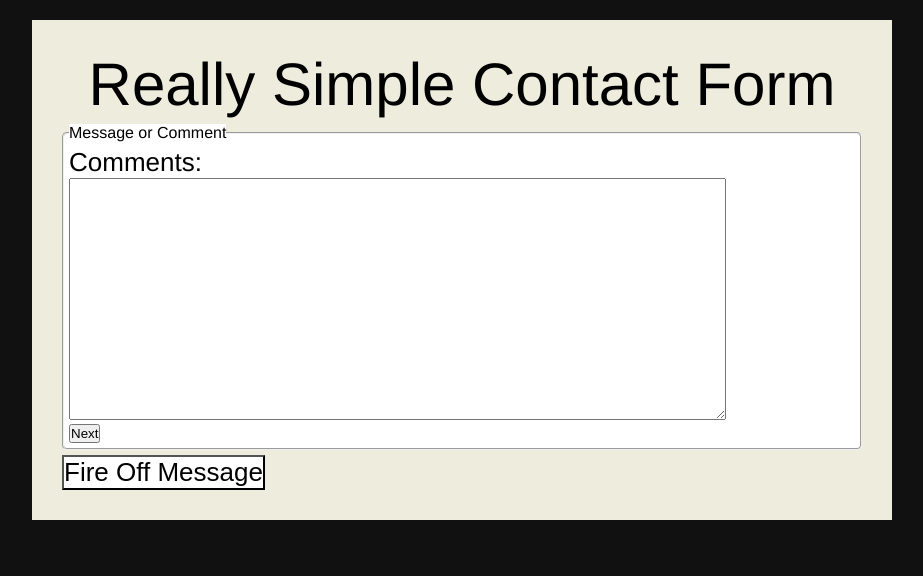
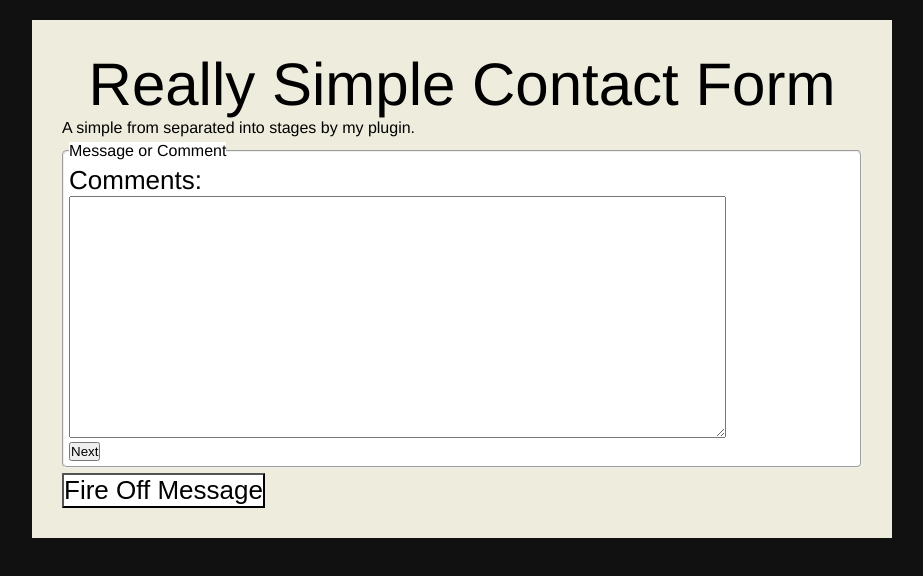
Before and after one commit to tomrogers123/StageForm-jQuery-Plugin, a plain HTML site: page demo/index.html in a window 1280 px wide. Shown: the whole page, without its empty margins (178-1101 px from the left). Drawn offline with nearby package versions, Linux system fonts and the light colour scheme.

Commit message:
adding pages.

```diff
--- a/demo/index.html
+++ b/demo/index.html
@@ -18,6 +18,9 @@
     </header>
 
     <section id="main-content">
+
+      <p>A simple from separated into stages by my plugin.</p>
+
       <form action="index.php" method="post" novalidate id="stage">
 
         <fieldset class="message-details">
```
Also changed, not shown: demo/style.css (+1 -1 lines).
